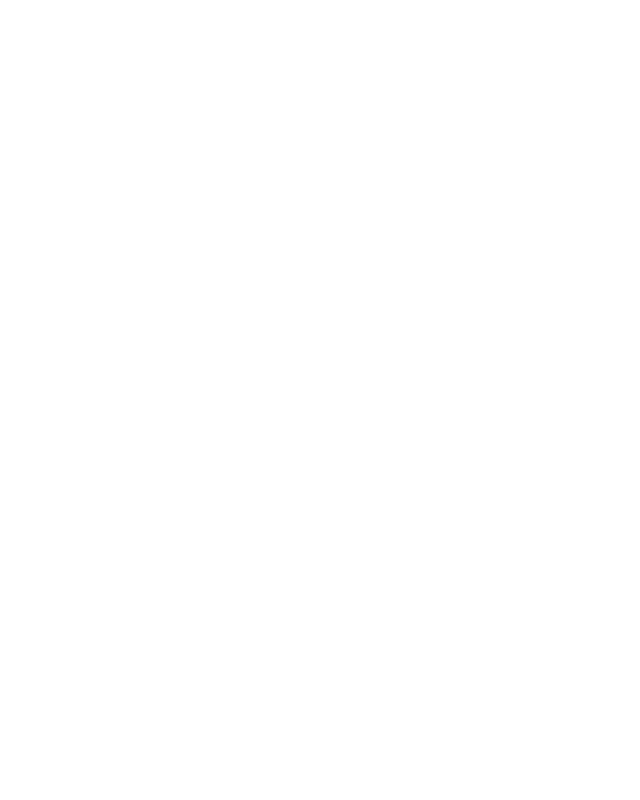
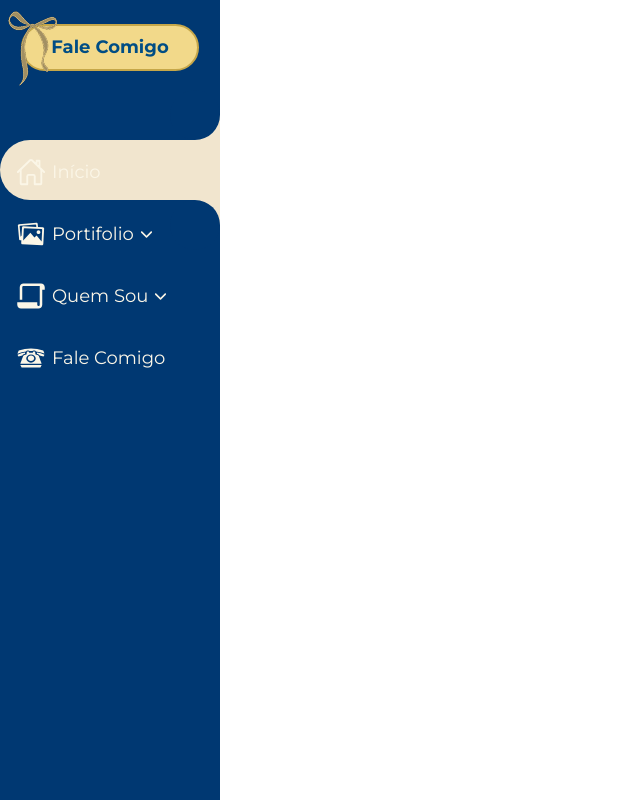
Before and after one commit to chiquinelli-bia/portifolio, a React (Vite) app: page /projetos in a window 1280 px wide. Before the commit this address had no page. Shown: the whole page, without its empty margins (0-640 px from the left). Built offline with nearby package versions, Linux system fonts and the light colour scheme; a web font is replaced by a local one.

Commit message:
feat(App): adiciona rota para projetos ao router

```diff
--- a/src/App.jsx
+++ b/src/App.jsx
@@ -2,6 +2,7 @@ import { BrowserRouter, Route, Routes } from "react-router-dom";
 import "@/styles/global.css";
 import { LandingPage } from "./pages/landingPage";
 import { MainLayout } from "./pages/layouts/mainLayout";
+import { Projects } from "./pages/projects";
 
 function App() {
   return (
@@ -9,6 +10,7 @@ function App() {
       <Routes>
         <Route path="/" element={<MainLayout />}>
           <Route index element={<LandingPage />} />
+          <Route path="/projetos" element={<Projects />} />
         </Route>
       </Routes>
     </BrowserRouter>
--- a/src/pages/projects/index.jsx
+++ b/src/pages/projects/index.jsx
@@ -0,0 +1,3 @@
+export const Projects = () => {
+  return <div>Projects</div>;
+};
```
